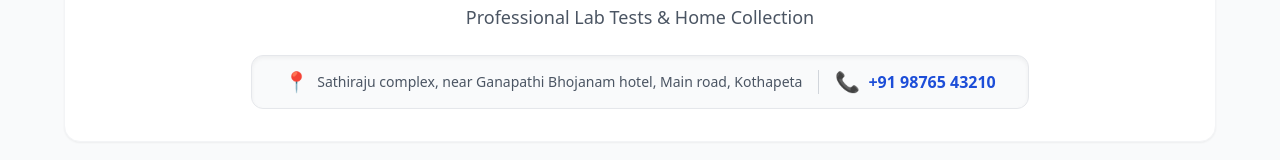
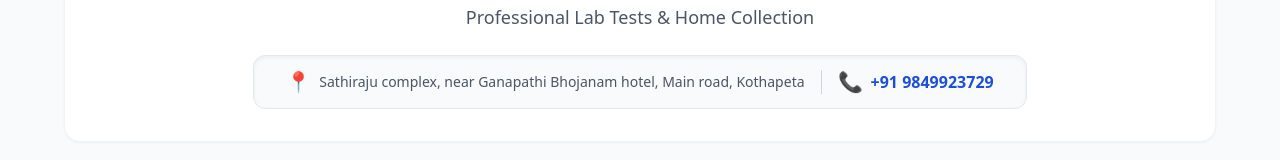
Before and after one commit to Satyahanush/Lab-Test-Booking, a React (Create React App) app: page / in a window 1280 px wide. Shown: the part 130-290 px from the top of the page. Built offline with nearby package versions, Linux system fonts and the light colour scheme; no server answers; the database is empty.

Commit message:
Discount toggle

```diff
--- a/src/Booking.js
+++ b/src/Booking.js
@@ -312,7 +312,7 @@
             <div className="hidden md:block w-px h-6 bg-gray-300"></div>
             <div className="flex items-center gap-2">
               <span className="text-xl">📞</span>
-              <span className="font-black text-blue-700 text-base">+91 98765 43210</span>
+              <span className="font-black text-blue-700 text-base">+91 9849923729</span>
             </div>
           </div>
         </header>
```
